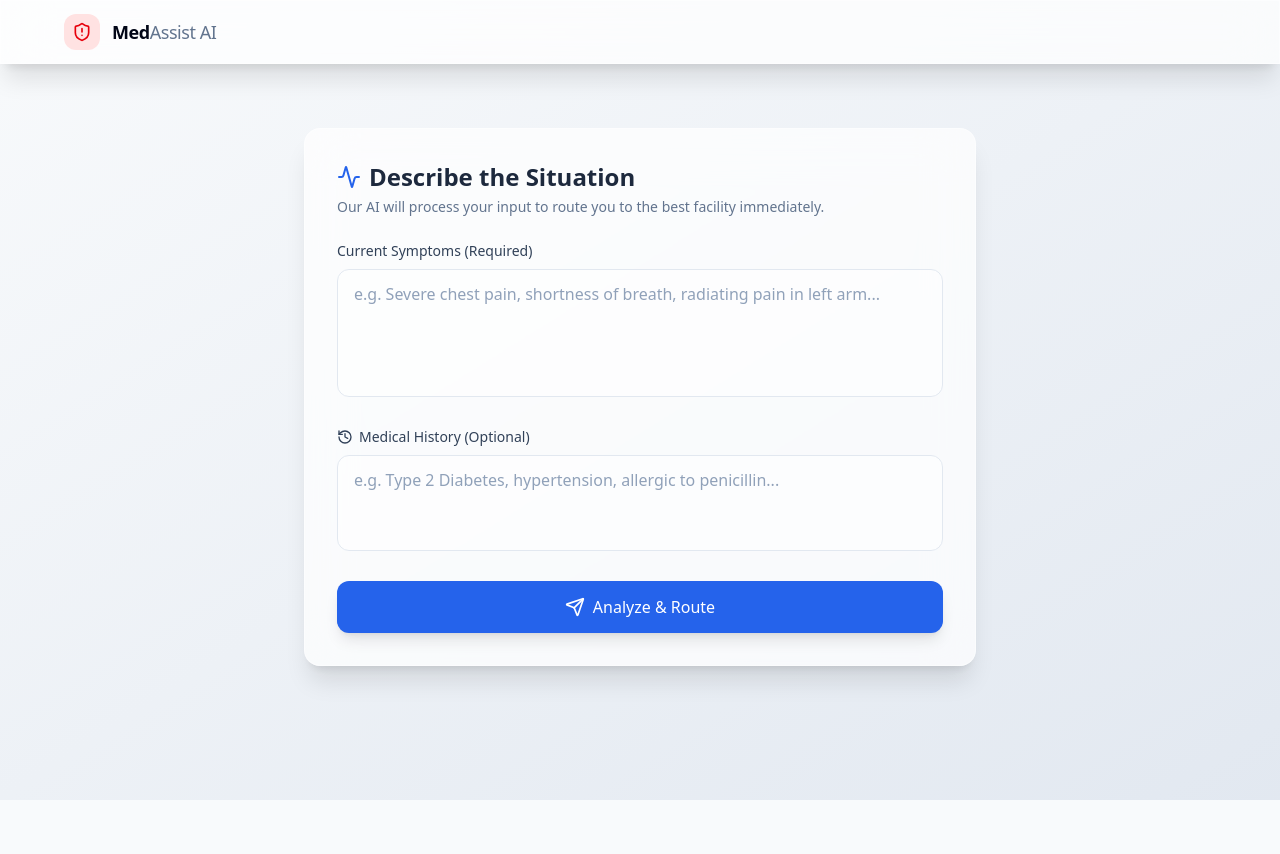
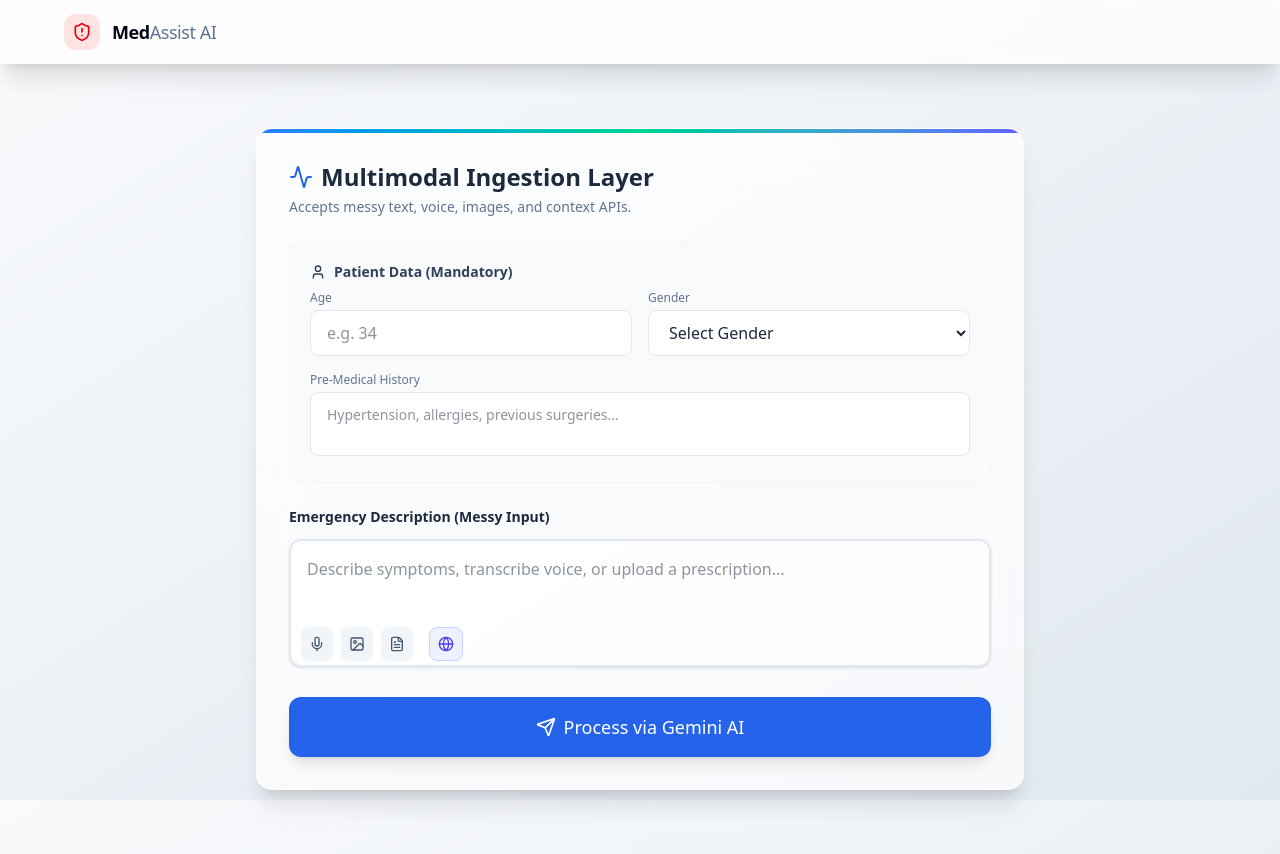
Before and after one commit to kamaldataengineer/medical-emergency-assistant, a Next.js app: page / in a window 1280 px wide. Before the commit the page ends 800 px from the top, so only its background shows below. Built offline with nearby package versions, Linux system fonts and the light colour scheme.

Commit message:
Revamp Multimodal Input Layer to capture structured demographics and messy unstructured data

```diff
--- a/src/app/api/analyze/route.ts
+++ b/src/app/api/analyze/route.ts
@@ -9,6 +9,8 @@ const ai = new GoogleGenAI({
 
 // 2. Secure Input Validation Schema (Boosts Security Score)
 const InputSchema = z.object({
+  age: z.string().or(z.number()),
+  gender: z.string(),
   symptoms: z.string().min(2, "Symptoms are required").max(1500, "Input too long"),
   history: z.string().max(1500).optional().default(""),
   forceRoute: z.boolean().default(false).optional(),
@@ -24,7 +26,7 @@ export async function POST(req: Request) {
       return NextResponse.json({ error: "Invalid secure input", details: result.error.issues }, { status: 400 });
     }
 
-    const { symptoms, history, forceRoute } = result.data;
+    const { age, gender, symptoms, history, forceRoute } = result.data;
     const lowerSymptoms = symptoms.toLowerCase();
     const wordCount = symptoms.split(" ").filter(Boolean).length;
     const isCriticalKeyword = lowerSymptoms.includes("chest") || lowerSymptoms.includes("breath") || lowerSymptoms.includes("heart") || lowerSymptoms.includes("bleed");
@@ -55,6 +57,7 @@ export async function POST(req: Request) {
           "severity": string (strictly one of: "CRITICAL", "MODERATE", "LOW"),
           "summary": string (a short 1-sentence professional assessment)
         }
+        Patient Demographics: Age ${age}, Gender ${gender}
         Patient Symptoms: ${symptoms}
         Patient History: ${history}`;
 
--- a/src/app/page.tsx
+++ b/src/app/page.tsx
@@ -11,26 +11,24 @@ export default function Home() {
   const [data, setData] = useState<React.ComponentProps<typeof Dashboard>["data"] | null>(null);
 
   // Keep track of the initial input to send alongside follow-up info
-  const [initialInput, setInitialInput] = useState({ symptoms: "", history: "" });
+  const [initialInput, setInitialInput] = useState({ age: "", gender: "", history: "", symptoms: "" });
   const [question, setQuestion] = useState("");
 
-  const handleAnalyze = async (symptoms: string, history: string, forceRoute: boolean = false) => {
+  const handleAnalyze = async (dataPayload: typeof initialInput, forceRoute: boolean = false) => {
     setStatus("processing");
-    // Ensure we keep initial values state updated
     if (!forceRoute) {
-      setInitialInput({ symptoms, history });
+      setInitialInput(dataPayload);
     }
 
     try {
       const response = await fetch("/api/analyze", {
         method: "POST",
         headers: { "Content-Type": "application/json" },
-        body: JSON.stringify({ symptoms, history, forceRoute }),
+        body: JSON.stringify({ ...dataPayload, forceRoute }),
       });
 
       const result = await response.json();
 
-      // Artificial delay for smooth UX transition and premium feel
       setTimeout(() => {
         if (result.requiresMoreInfo) {
           setQuestion(result.question);
@@ -43,7 +41,6 @@ export default function Home() {
 
     } catch (e) {
       console.error(e);
-      // Fallback mock if network issue
       setTimeout(() => {
         setData({
           hospitalName: "Central Med Center",
@@ -51,7 +48,7 @@ export default function Home() {
           eta: "6 mins",
           department: "Emergency Response",
           severity: "HIGH",
-          summary: "Patient exhibiting signs that require immediate attention."
+          summary: "Fallback emergency routed."
         });
         setStatus("complete");
       }, 1500);
@@ -59,18 +56,16 @@ export default function Home() {
   };
 
   const handleFollowUpSubmit = (additionalInfo: string) => {
-    // Combine old symptoms with new details and force route
-    handleAnalyze(`${initialInput.symptoms}. Additional details: ${additionalInfo}`, initialInput.history, true);
+    handleAnalyze({ ...initialInput, symptoms: `${initialInput.symptoms}. Additional details: ${additionalInfo}` }, true);
   };
 
   const handleSkip = () => {
-    // Force route without additional info
-    handleAnalyze(initialInput.symptoms, initialInput.history, true);
+    handleAnalyze(initialInput, true);
   };
 
   return (
     <div className="w-full flex justify-center py-4 md:py-8">
-      {status === "idle" && <EmergencyForm onSubmit={(s, h) => handleAnalyze(s, h, false)} />}
+      {status === "idle" && <EmergencyForm onSubmit={(d) => handleAnalyze(d, false)} />}
       {status === "processing" && <ProcessingAnimation />}
       {status === "needs_info" && (
         <FollowUpForm
--- a/src/components/EmergencyForm.tsx
+++ b/src/components/EmergencyForm.tsx
@@ -1,71 +1,147 @@
 "use client";
 
 import { useState } from "react";
-import { Activity, History, Send } from "lucide-react";
+import { Activity, User, Send, Mic, Image as ImageIcon, FileText, Globe } from "lucide-react";
 import { motion } from "framer-motion";
 
+export interface EmergencyFormData {
+  age: string;
+  gender: string;
+  history: string; // pre-medical history
+  symptoms: string; // the messy input
+}
+
 interface EmergencyFormProps {
-  onSubmit: (symptoms: string, history: string) => void;
+  onSubmit: (data: EmergencyFormData) => void;
 }
 
 export default function EmergencyForm({ onSubmit }: EmergencyFormProps) {
-  const [symptoms, setSymptoms] = useState("");
-  const [history, setHistory] = useState("");
+  const [formData, setFormData] = useState<EmergencyFormData>({
+    age: "",
+    gender: "",
+    history: "",
+    symptoms: ""
+  });
+
+  const handleChange = (e: React.ChangeEvent<HTMLInputElement | HTMLTextAreaElement | HTMLSelectElement>) => {
+    setFormData(prev => ({ ...prev, [e.target.name]: e.target.value }));
+  };
 
   const handleSubmit = (e: React.FormEvent) => {
     e.preventDefault();
-    if (!symptoms.trim()) return;
-    onSubmit(symptoms, history);
+    if (!formData.symptoms.trim() || !formData.age || !formData.gender || !formData.history) return;
+    onSubmit(formData);
+  };
+
+  const handleMockInput = (type: string) => {
+    // This mocks the UI capability of other multimodal inputs
+    alert(`[Demo] Activated ${type} Input Layer. In production, this opens a media picker or hardware hook.`);
   };
 
   return (
     <motion.div
       initial={{ opacity: 0, y: 20 }}
       animate={{ opacity: 1, y: 0 }}
-      className="glass-panel p-6 md:p-8 rounded-2xl max-w-2xl mx-auto w-full"
+      className="glass-panel p-6 md:p-8 rounded-2xl max-w-3xl mx-auto w-full border border-slate-200/50 dark:border-slate-800/50 shadow-2xl relative overflow-hidden"
     >
-      <div className="mb-6">
+      <div className="absolute top-0 inset-x-0 h-1 bg-gradient-to-r from-blue-500 via-emerald-400 to-indigo-500"></div>
+
+      <div className="mb-6 flex items-center justify-between">
+        <div>
           <h2 className="text-2xl font-bold text-slate-800 dark:text-slate-100 flex items-center gap-2">
-          <Activity className="text-primary w-6 h-6" /> Describe the Situation
+            <Activity className="text-primary w-6 h-6" /> Multimodal Ingestion Layer
           </h2>
           <p className="text-slate-500 dark:text-slate-400 text-sm mt-1">
-          Our AI will process your input to route you to the best facility immediately.
+            Accepts messy text, voice, images, and context APIs.
           </p>
+        </div>
       </div>
 
       <form onSubmit={handleSubmit} className="space-y-6">
-        <div className="space-y-2">
-          <label className="text-sm font-medium text-slate-700 dark:text-slate-300 block">
-            Current Symptoms (Required)
-          </label>
+        {/* Personal Details Section */}
+        <div className="bg-slate-50 dark:bg-slate-900/50 p-5 rounded-xl border border-slate-100 dark:border-slate-800 space-y-4">
+          <h3 className="text-sm font-semibold text-slate-700 dark:text-slate-300 flex items-center gap-2 mb-2">
+            <User className="w-4 h-4" /> Patient Data (Mandatory)
+          </h3>
+          <div className="grid grid-cols-1 md:grid-cols-2 gap-4">
+            <div>
+              <label className="text-xs font-medium text-slate-500 block mb-1">Age</label>
+              <input
+                required
+                type="number"
+                name="age"
+                value={formData.age}
+                onChange={handleChange}
+                placeholder="e.g. 34"
+                className="w-full px-4 py-2.5 rounded-lg border border-slate-200 dark:border-slate-700 bg-white dark:bg-black/50 focus:ring-2 focus:ring-primary outline-none transition-all text-slate-800 dark:text-slate-100"
+              />
+            </div>
+            <div>
+              <label className="text-xs font-medium text-slate-500 block mb-1">Gender</label>
+              <select
+                required
+                name="gender"
+                value={formData.gender}
+                onChange={handleChange}
+                className="w-full px-4 py-2.5 rounded-lg border border-slate-200 dark:border-slate-700 bg-white dark:bg-black/50 focus:ring-2 focus:ring-primary outline-none transition-all text-slate-800 dark:text-slate-100"
+              >
+                <option value="" disabled>Select Gender</option>
+                <option value="male">Male</option>
+                <option value="female">Female</option>
+                <option value="other">Other</option>
+              </select>
+            </div>
+          </div>
+          <div>
+             <label className="text-xs font-medium text-slate-500 block mb-1">Pre-Medical History</label>
              <textarea
                required
-            aria-label="Current Symptoms"
-            value={symptoms}
-            onChange={(e) => setSymptoms(e.target.value)}
-            placeholder="e.g. Severe chest pain, shortness of breath, radiating pain in left arm..."
-            className="w-full h-32 px-4 py-3 rounded-xl border border-slate-200 dark:border-slate-700 bg-white/50 dark:bg-black/50 focus:ring-2 focus:ring-primary focus:border-transparent outline-none transition-all resize-none text-slate-800 dark:text-slate-100 placeholder:text-slate-400"
+               name="history"
+               value={formData.history}
+               onChange={handleChange}
+               placeholder="Hypertension, allergies, previous surgeries..."
+               className="w-full h-16 px-4 py-3 rounded-lg border border-slate-200 dark:border-slate-700 bg-white dark:bg-black/50 focus:ring-2 focus:ring-primary outline-none transition-all resize-none text-slate-800 dark:text-slate-100 text-sm"
              />
           </div>
+        </div>
 
-        <div className="space-y-2">
-          <label className="text-sm font-medium text-slate-700 dark:text-slate-300 flex items-center gap-1.5">
-            <History className="w-4 h-4" /> Medical History (Optional)
+        {/* Messy Input Section */}
+        <div className="space-y-3">
+          <label className="text-sm font-bold text-slate-800 dark:text-slate-200 block">
+            Emergency Description (Messy Input)
           </label>
+          <div className="relative">
             <textarea
-            aria-label="Medical History"
-            value={history}
-            onChange={(e) => setHistory(e.target.value)}
-            placeholder="e.g. Type 2 Diabetes, hypertension, allergic to penicillin..."
-            className="w-full h-24 px-4 py-3 rounded-xl border border-slate-200 dark:border-slate-700 bg-white/50 dark:bg-black/50 focus:ring-2 focus:ring-primary focus:border-transparent outline-none transition-all resize-none text-slate-800 dark:text-slate-100 placeholder:text-slate-400"
+              required
+              name="symptoms"
+              value={formData.symptoms}
+              onChange={handleChange}
+              placeholder="Describe symptoms, transcribe voice, or upload a prescription..."
+              className="w-full h-32 px-4 py-4 rounded-xl border-2 border-slate-200 dark:border-slate-700 bg-white/80 dark:bg-black/80 focus:ring-2 focus:ring-primary focus:border-transparent outline-none transition-all resize-none text-slate-800 dark:text-slate-100 shadow-sm overflow-hidden"
             />
+            {/* Multimodal Mock Action Bar */}
+            <div className="absolute bottom-3 left-3 flex gap-2">
+               <button type="button" onClick={() => handleMockInput('Voice')} className="p-2 bg-slate-100 dark:bg-slate-800 hover:bg-slate-200 dark:hover:bg-slate-700 rounded-lg text-slate-600 dark:text-slate-300 transition-colors" title="Voice / Speech-to-Text">
+                 <Mic className="w-4 h-4" />
+               </button>
+               <button type="button" onClick={() => handleMockInput('Image')} className="p-2 bg-slate-100 dark:bg-slate-800 hover:bg-slate-200 dark:hover:bg-slate-700 rounded-lg text-slate-600 dark:text-slate-300 transition-colors" title="Upload Image / Prescription">
+                 <ImageIcon className="w-4 h-4" />
+               </button>
+               <button type="button" onClick={() => handleMockInput('Document')} className="p-2 bg-slate-100 dark:bg-slate-800 hover:bg-slate-200 dark:hover:bg-slate-700 rounded-lg text-slate-600 dark:text-slate-300 transition-colors" title="Upload PDF History">
+                 <FileText className="w-4 h-4" />
+               </button>
+               <button type="button" onClick={() => handleMockInput('Context API')} className="p-2 bg-indigo-50 dark:bg-indigo-900/30 hover:bg-indigo-100 dark:hover:bg-indigo-900/50 rounded-lg text-indigo-600 dark:text-indigo-400 transition-colors ml-2 border border-indigo-200 dark:border-indigo-800" title="Fetch Context APIs (Traffic, Weather)">
+                 <Globe className="w-4 h-4" />
+               </button>
+            </div>
+          </div>
         </div>
 
         <button
           type="submit"
-          className="w-full bg-primary hover:bg-blue-700 text-white font-medium py-3.5 px-4 rounded-xl flex items-center justify-center gap-2 transition-all shadow-lg hover:shadow-primary/25 active:scale-[0.98]"
+          className="w-full bg-primary hover:bg-blue-700 text-white font-medium py-4 px-4 rounded-xl flex items-center justify-center gap-2 transition-all shadow-lg hover:shadow-primary/25 active:scale-[0.98] text-lg mt-4"
         >
-          <Send className="w-5 h-5" /> Analyze & Route
+          <Send className="w-5 h-5" /> Process via Gemini AI
         </button>
       </form>
     </motion.div>
```
Lines whose indentation alone changed are shown as unchanged.
